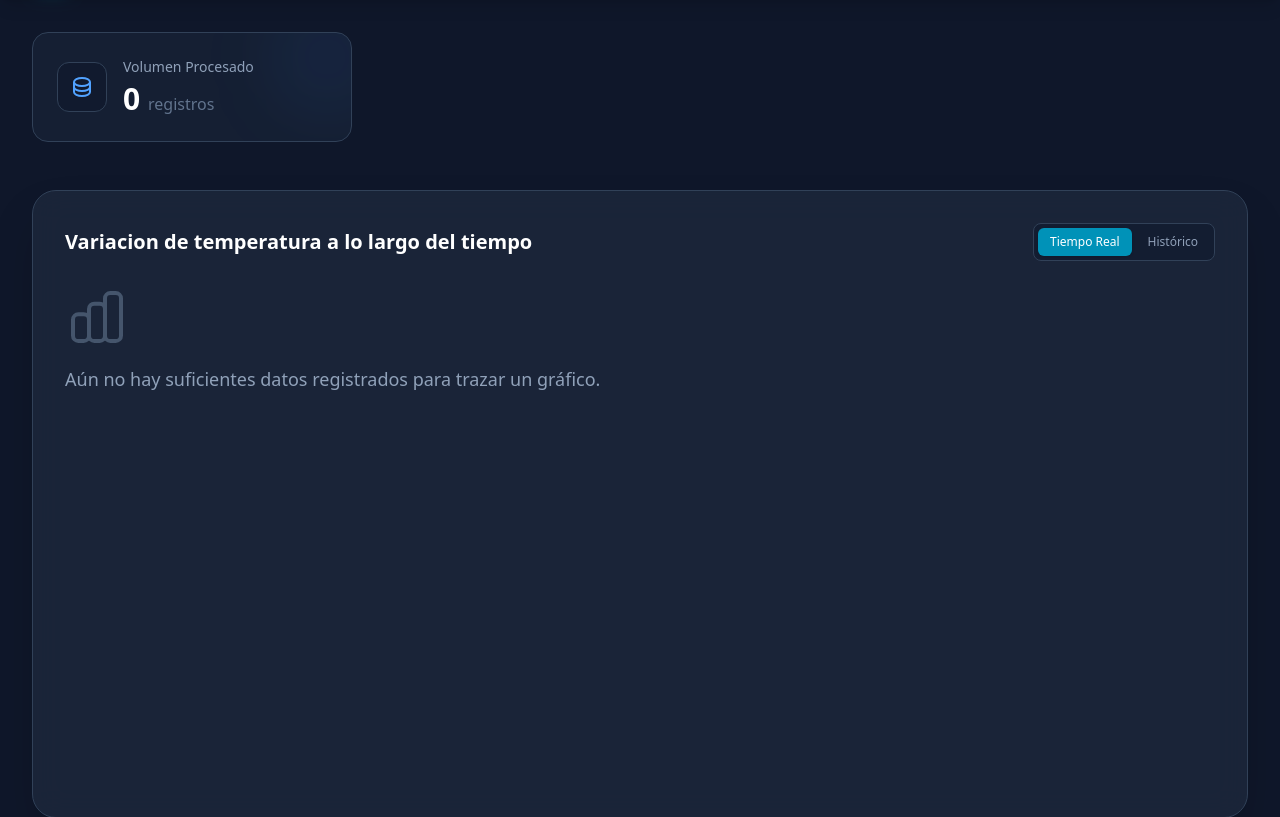
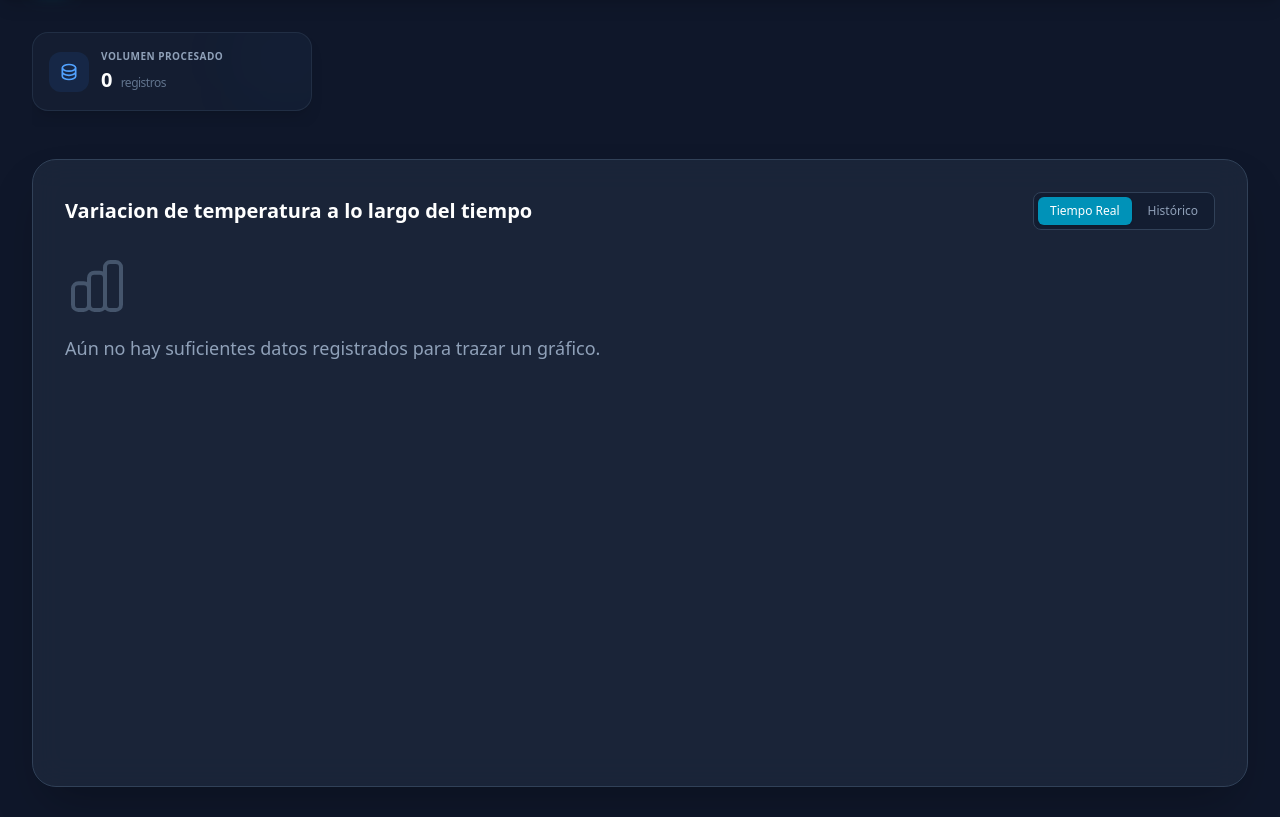
Before and after one commit to JuanciscoPacketTracer/Dashboard-muestra-de-temperatura-de-lugares-mediante-una-grafica, a PHP site: page /inicio.php in a window 1280 px wide. Shown: the part 65-882 px from the top of the page. Run offline with PHP 8.4, Linux system fonts and the light colour scheme; data that the repository does not hold is empty; style sheets or scripts are compiled from the project's sources.

Commit message:
Se mejoro el diseño de las tarjetas de informacion por cuarto

```diff
--- a/inicio.php
+++ b/inicio.php
@@ -82,41 +82,50 @@ include __DIR__ . '/src/data.php';
         </div>
     </nav>
     <main class="max-w-7xl mx-auto px-4 sm:px-6 lg:px-8 py-8">
-        <div class="flex overflow-x-auto gap-6 mb-8 pb-4 fade-in-up delay-1 custom-scrollbar snap-x snap-mandatory">
-            <div class="min-w-[280px] md:min-w-[320px] shrink-0 snap-start bg-slate-800/50 backdrop-blur-sm border border-slate-700 rounded-2xl p-6 relative overflow-hidden group hover:border-slate-600 transition-colors">
-                <div class="absolute -right-6 -top-6 w-24 h-24 bg-blue-500/10 rounded-full blur-2xl group-hover:bg-blue-500/20 transition-all"></div>
-                <div class="flex items-center gap-4">
-                    <div class="p-3 bg-slate-900/50 rounded-xl border border-slate-700 text-blue-400">
-                        <svg class="w-6 h-6" fill="none" stroke="currentColor" viewBox="0 0 24 24">
+        <div class="flex overflow-x-auto gap-4 mb-8 pb-4 fade-in-up delay-1 custom-scrollbar snap-x snap-mandatory">
+            <div class="min-w-[240px] md:min-w-[280px] shrink-0 snap-start bg-slate-800/40 backdrop-blur-md border border-slate-700/50 rounded-2xl p-4 relative overflow-hidden group hover:border-blue-500/50 transition-all duration-300 shadow-lg">
+                <div class="absolute -right-4 -top-4 w-20 h-20 bg-blue-500/5 rounded-full blur-2xl group-hover:bg-blue-500/10 transition-all"></div>
+                <div class="flex items-center gap-3">
+                    <div class="p-2.5 bg-blue-500/10 rounded-xl text-blue-400 group-hover:scale-110 transition-transform duration-300">
+                        <svg class="w-5 h-5" fill="none" stroke="currentColor" viewBox="0 0 24 24">
                             <path stroke-linecap="round" stroke-linejoin="round" stroke-width="2" d="M4 7v10c0 2.21 3.582 4 8 4s8-1.79 8-4V7M4 7c0 2.21 3.582 4 8 4s8-1.79 8-4M4 7c0-2.21 3.582-4 8-4s8 1.79 8 4m0 5c0 2.21-3.582 4-8 4s-8-1.79-8-4"></path>
                         </svg>
                     </div>
                     <div>
-                        <p class="text-sm font-medium text-slate-400">Volumen Procesado</p>
-                        <h3 class="text-3xl font-extrabold text-white mt-1"><span id="totalRegistros"><?= $total_registros ?></span> <span class="text-base font-medium text-slate-500">registros</span></h3>
+                        <p class="text-[10px] font-bold text-slate-400 uppercase tracking-wider">Volumen Procesado</p>
+                        <h3 class="text-xl font-bold text-white tracking-tight mt-0.5">
+                            <span id="totalRegistros"><?= $total_registros ?></span>
+                            <span class="text-xs font-normal text-slate-500 ml-1">registros</span>
+                        </h3>
                     </div>
                 </div>
             </div>
+
             <?php foreach ($location_stats as $stat): ?>
-                <div class="min-w-[280px] md:min-w-[320px] shrink-0 snap-start bg-slate-800/50 backdrop-blur-sm border border-slate-700 rounded-2xl p-5 relative overflow-hidden group hover:border-slate-600 transition-colors flex flex-col justify-between">
-                    <div class="absolute -right-6 -top-6 w-24 h-24 bg-cyan-500/10 rounded-full blur-2xl group-hover:bg-cyan-500/20 transition-all"></div>
-                    <div class="flex items-center gap-3 mb-4">
-                        <div class="p-2.5 bg-slate-900/50 rounded-xl border border-slate-700 text-cyan-400 shrink-0">
-                            <svg class="w-5 h-5" fill="none" stroke="currentColor" viewBox="0 0 24 24">
-                                <path stroke-linecap="round" stroke-linejoin="round" stroke-width="2" d="M17.657 16.657L13.414 20.9a1.998 1.998 0 01-2.827 0l-4.244-4.243a8 8 0 1111.314 0z" />
-                                <path stroke-linecap="round" stroke-linejoin="round" stroke-width="2" d="M15 11a3 3 0 11-6 0 3 3 0 016 0z" />
-                            </svg>
+                <div class="min-w-[300px] md:min-w-[340px] shrink-0 snap-start bg-slate-800/40 backdrop-blur-md border border-slate-700/50 rounded-2xl p-4 relative overflow-hidden group hover:border-cyan-500/50 transition-all duration-300 shadow-lg flex flex-col">
+                    <div class="absolute -right-4 -top-4 w-20 h-20 bg-cyan-500/5 rounded-full blur-2xl group-hover:bg-cyan-500/10 transition-all"></div>
+
+                    <div class="flex items-start justify-between gap-3 mb-3">
+                        <div class="flex items-center gap-2.5 min-w-0">
+                            <div class="p-2 bg-cyan-500/10 rounded-lg text-cyan-400 shrink-0 group-hover:rotate-12 transition-transform duration-300">
+                                <svg class="w-4 h-4" fill="none" stroke="currentColor" viewBox="0 0 24 24">
+                                    <path stroke-linecap="round" stroke-linejoin="round" stroke-width="2" d="M17.657 16.657L13.414 20.9a1.998 1.998 0 01-2.827 0l-4.244-4.243a8 8 0 1111.314 0z" />
+                                    <path stroke-linecap="round" stroke-linejoin="round" stroke-width="2" d="M15 11a3 3 0 11-6 0 3 3 0 016 0z" />
+                                </svg>
+                            </div>
+                            <h3 class="text-sm font-bold text-white truncate leading-tight"><?= htmlspecialchars($stat['NombreLugar']) ?></h3>
                         </div>
-                        <h3 class="text-lg font-bold text-white truncate"><?= htmlspecialchars($stat['NombreLugar']) ?></h3>
                     </div>
-                    <div class="grid grid-cols-2 gap-4 mt-auto">
-                        <div>
-                            <p class="text-xs font-medium text-slate-400">Promedio</p>
-                            <p class="text-xl font-extrabold text-white"><?= $stat['Promedio'] ?? '--' ?> <span class="text-xs font-medium text-slate-500">°C</span></p>
+
+                    <div class="flex items-center justify-between mt-auto pt-2 border-t border-slate-700/30">
+                        <div class="flex items-baseline gap-2">
+                            <span class="text-[10px] font-bold text-slate-500 uppercase">Prom:</span>
+                            <span class="text-base font-bold text-white"><?= $stat['Promedio'] ?? '--' ?><span class="text-[10px] ml-0.5 text-slate-400">°C</span></span>
                         </div>
-                        <div>
-                            <p class="text-xs font-medium text-slate-400">Pico Max</p>
-                            <p class="text-xl font-extrabold text-rose-400"><?= $stat['MaxTemp'] ?? '--' ?> <span class="text-xs font-medium text-slate-500">°C</span></p>
+                        <div class="h-4 w-px bg-slate-700/50"></div>
+                        <div class="flex items-baseline gap-2">
+                            <span class="text-[10px] font-bold text-slate-500 uppercase">Max:</span>
+                            <span class="text-base font-bold text-rose-400"><?= $stat['MaxTemp'] ?? '--' ?><span class="text-[10px] ml-0.5 text-slate-500">°C</span></span>
                         </div>
                     </div>
                 </div>
```
